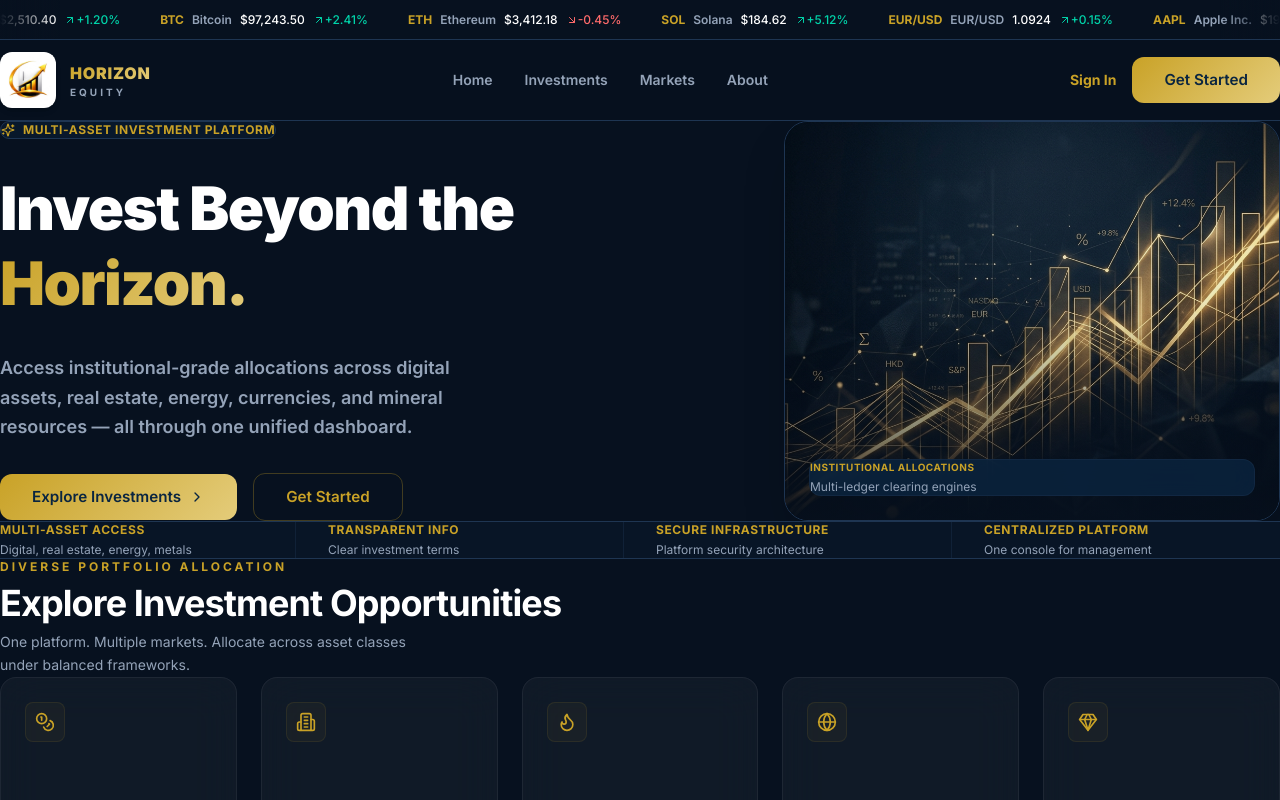
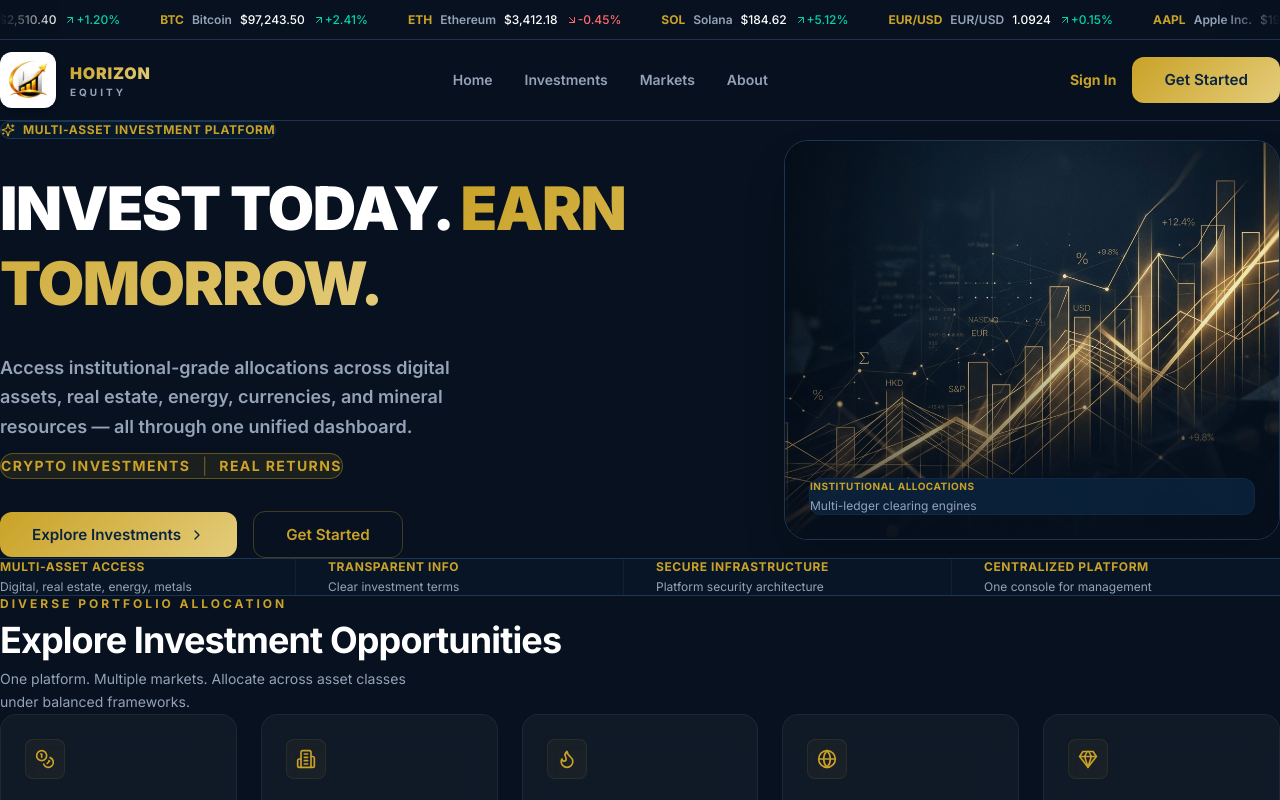
Before and after one commit to contactmeasap247-pixel/Horizon-Equity-investment-, a Next.js app in the folder frontend/: page / in a window 1280 px wide. Shown: the top 800 px of the page. Built offline with nearby package versions, Linux system fonts and the light colour scheme.

Commit message:
Update hero tagline to match brand: INVEST TODAY. EARN TOMORROW. and CRYPTO INVESTMENTS REAL RETURNS

```diff
--- a/frontend/app/page.tsx
+++ b/frontend/app/page.tsx
@@ -415,13 +415,20 @@
               <Sparkles className="h-3.5 w-3.5" /> Multi-Asset Investment Platform
             </div>
 
-            <h1 className="text-4xl sm:text-5xl lg:text-6xl font-black tracking-tight leading-tight text-white">
-              Invest Beyond the <span className="text-gradient">Horizon.</span>
+            <h1 className="text-4xl sm:text-5xl lg:text-6xl font-black tracking-tight leading-tight text-white uppercase">
+              Invest Today. <span className="text-gradient">Earn Tomorrow.</span>
             </h1>
 
-            <p className="text-base sm:text-lg text-[#94A3B8] max-w-lg leading-relaxed font-semibold">
-              Access institutional-grade allocations across digital assets, real estate, energy, currencies, and mineral resources — all through one unified dashboard.
-            </p>
+            <div className="flex flex-col gap-3">
+              <p className="text-base sm:text-lg text-[#94A3B8] max-w-lg leading-relaxed font-semibold">
+                Access institutional-grade allocations across digital assets, real estate, energy, currencies, and mineral resources — all through one unified dashboard.
+              </p>
+              <div className="inline-flex self-start items-center gap-3 px-5 py-2 rounded-full border border-[#C9A227]/40 bg-[#C9A227]/10 backdrop-blur-sm">
+                <span className="text-xs sm:text-sm font-bold tracking-widest uppercase text-[#C9A227]">Crypto Investments</span>
+                <span className="text-[#C9A227]/60 font-light">|</span>
+                <span className="text-xs sm:text-sm font-bold tracking-widest uppercase text-[#C9A227]">Real Returns</span>
+              </div>
+            </div>
 
             <div className="flex flex-wrap items-center gap-4">
               <a href="#plans" className="btn-primary px-8 py-3.5 font-bold text-sm">
```
